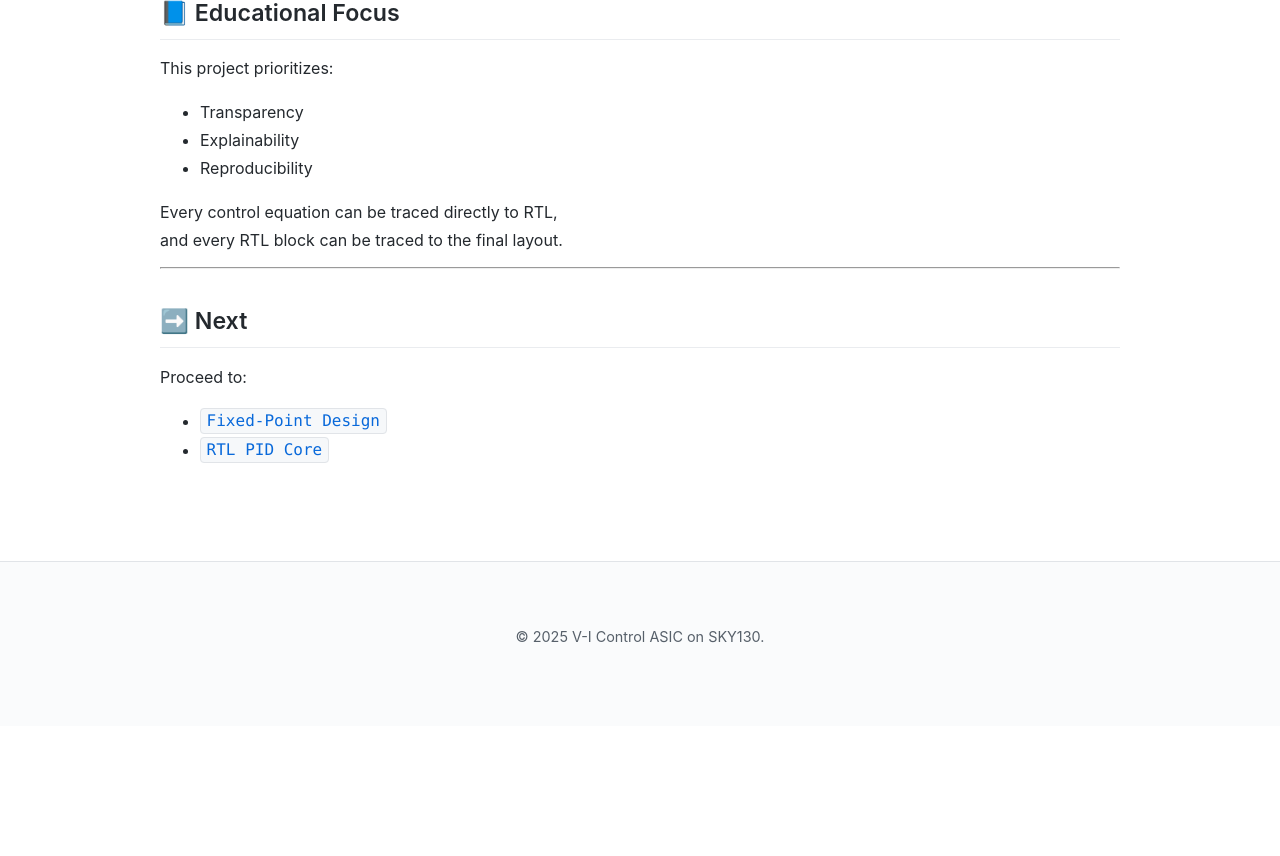
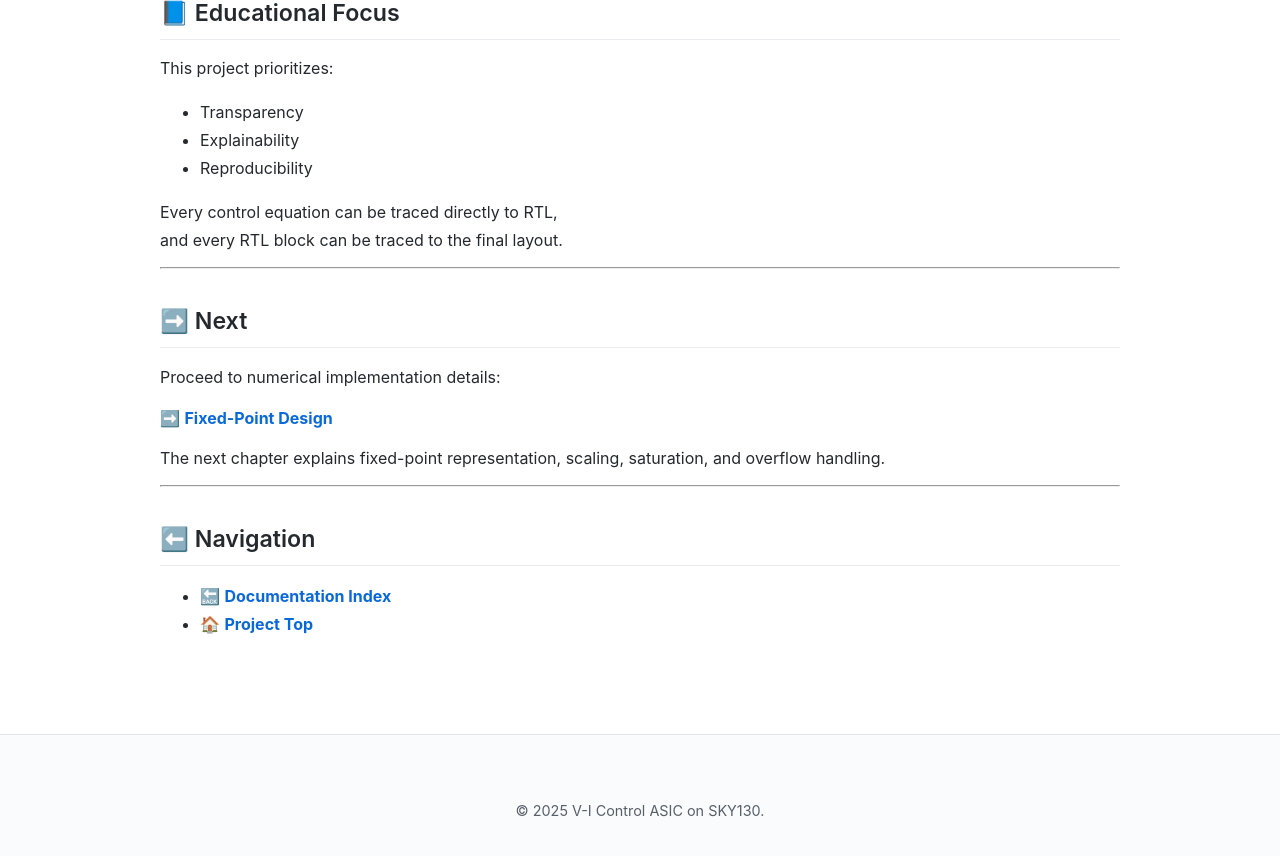
Before and after one commit to Samizo-AITL/vi-control-asic-sky130, a Jekyll site: the page built from docs/01_control_model.md, in a window 1280 px wide and 900 px high, scrolled down 3449 px. Shown: the top 856 px of the window. Built offline with Jekyll 4.4.1, drawn with Linux system fonts in a browser that asks for light colours; before the commit the page ends 4175 px from its top, so only the background shows below that.

Commit message:
Update 01_control_model.md

```diff
--- a/docs/01_control_model.md
+++ b/docs/01_control_model.md
@@ -152,7 +152,16 @@ and every RTL block can be traced to the final layout.
 
 ## ➡️ Next
 
-Proceed to:
+Proceed to numerical implementation details:
 
-- [`Fixed-Point Design`](02_fixed_point.md)
-- [`RTL PID Core`](03_rtl_pid.md)
+➡️ **[Fixed-Point Design](02_fixed_point.md)**
+
+The next chapter explains fixed-point representation,
+scaling, saturation, and overflow handling.
+
+---
+
+## ⬅️ Navigation
+
+- 🔙 **[Documentation Index](index.md)**
+- 🏠 **[Project Top](../index.md)**
```
